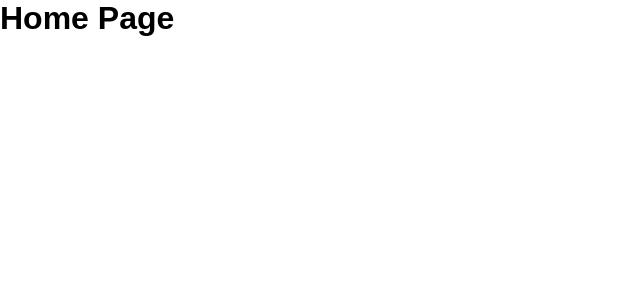
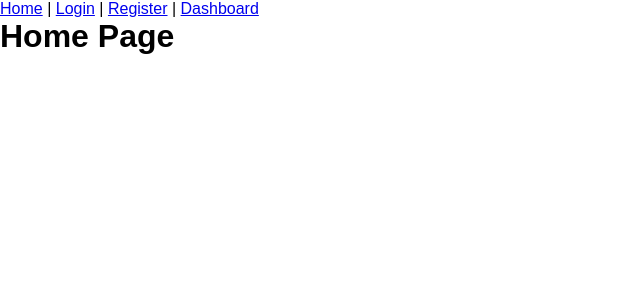
Before and after one commit to abhirajkr16/URL-Shortner, a React app in the folder frontend/: page / in a window 1280 px wide. Shown: the top 300 px of the page, without its empty margins (0-640 px from the left). Built offline with nearby package versions, Linux system fonts and the light colour scheme; the HTML template or start-up script is replaced by a standard one.

Commit message:
feat(frontend): add navigation using react router

```diff
--- a/frontend/src/App.jsx
+++ b/frontend/src/App.jsx
@@ -1,4 +1,6 @@
 import { Routes, Route } from "react-router-dom";
+
+import Navbar from "./components/Navbar";
 
 import Home from "./pages/Home";
 import Login from "./pages/Login";
@@ -8,6 +10,9 @@ import NotFound from "./pages/NotFound";
 
 function App() {
     return (
+        <>
+            <Navbar />
+
             <Routes>
                 <Route path="/" element={<Home />} />
                 <Route path="/login" element={<Login />} />
@@ -15,6 +20,7 @@ function App() {
                 <Route path="/dashboard" element={<Dashboard />} />
                 <Route path="*" element={<NotFound />} />
             </Routes>
+        </>
     );
 }
 
--- /dev/null
+++ b/frontend/src/components/Navbar.jsx
@@ -0,0 +1,14 @@
+import { NavLink } from "react-router-dom";
+
+function Navbar() {
+    return (
+        <nav>
+            <NavLink to="/">Home</NavLink>{" | "}
+            <NavLink to="/login">Login</NavLink>{" | "}
+            <NavLink to="/register">Register</NavLink>{" | "}
+            <NavLink to="/dashboard">Dashboard</NavLink>
+        </nav>
+    );
+}
+
+export default Navbar;
```
Lines whose indentation alone changed are shown as unchanged.
